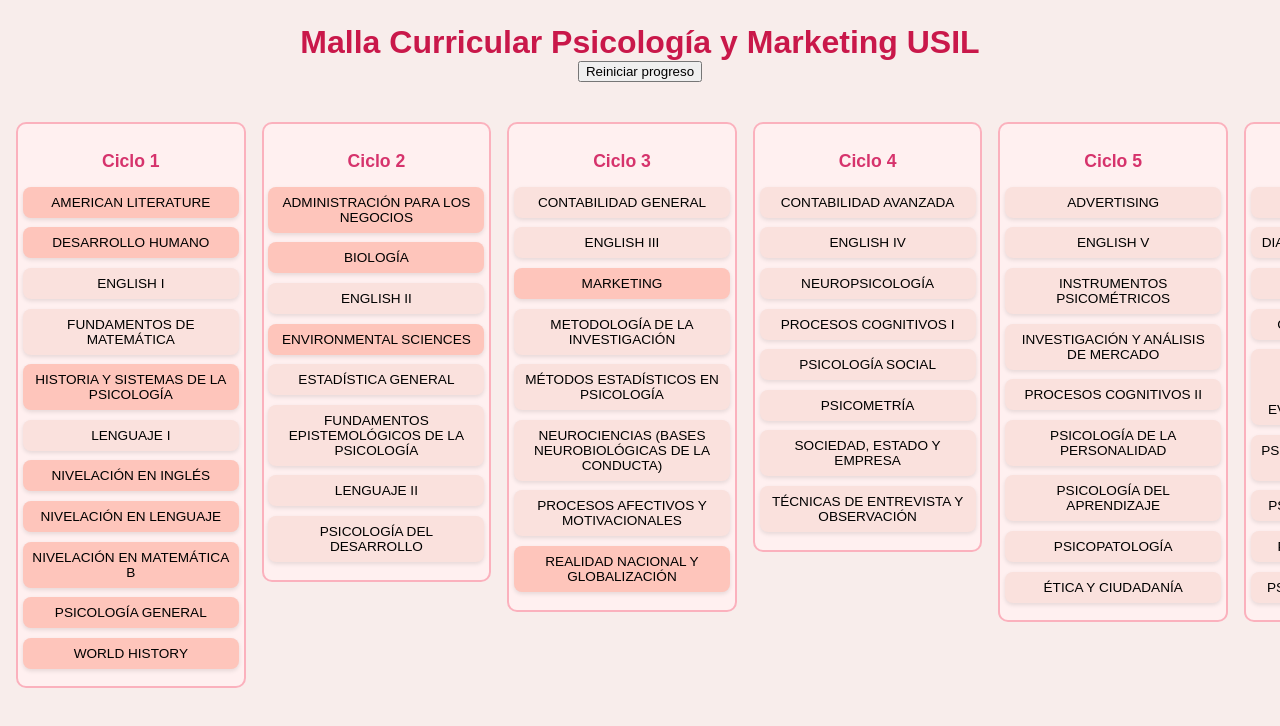
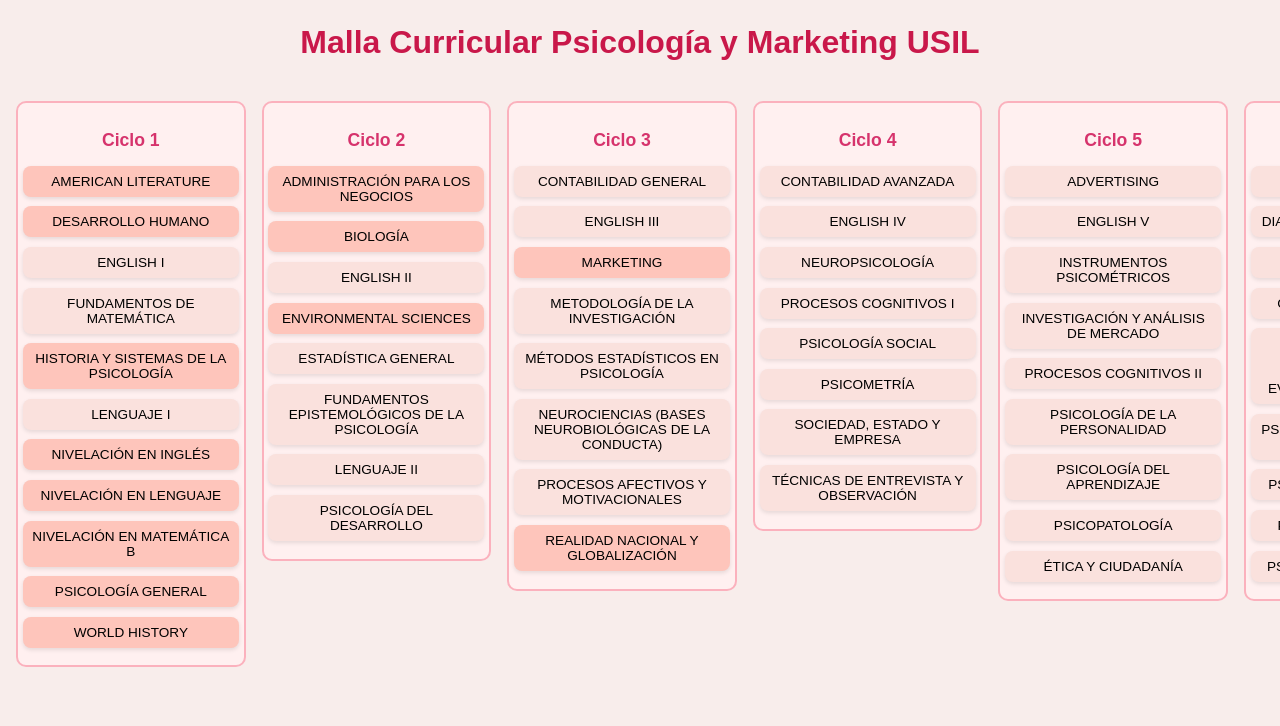
Before and after one commit to Anahel-Suarez/malla-psicologia-dg-marketing, a plain HTML site: page index.html in a window 1280 px wide. Drawn offline with Linux system fonts and the light colour scheme.

Commit message:
Update index.html

```diff
--- a/index.html
+++ b/index.html
@@ -9,7 +9,6 @@
 <body>
   <header>
     <h1>Malla Curricular Psicología y Marketing USIL</h1>
-    <button id="reiniciar">Reiniciar progreso</button>
   </header>
   <main id="malla"></main>
   <script src="script.js"></script>
```
